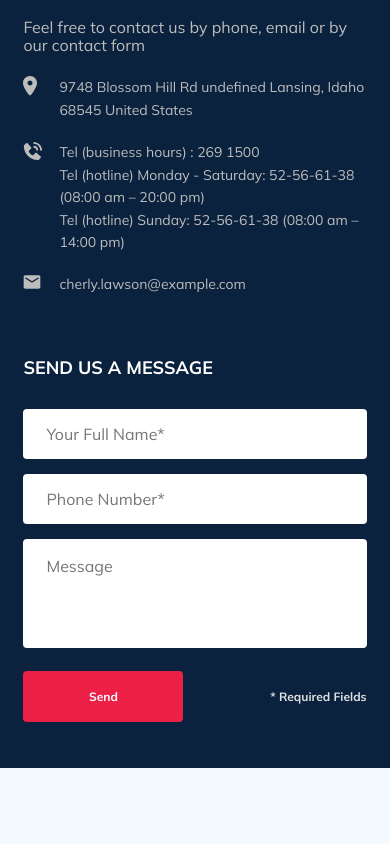
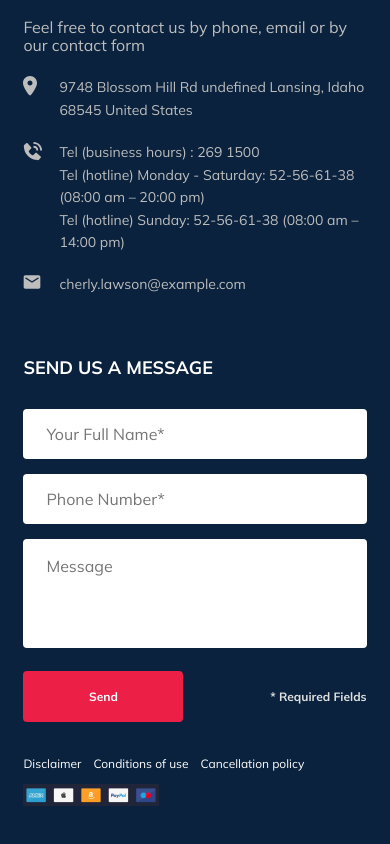
Before and after one commit to Kirilliys/tour-plan, a plain HTML site: page index.html in a window 390 px wide. Shown: the part 4157-5001 px from the top of the page. Before the commit the page ends 4925 px from the top, so only its background shows below. Drawn offline with nearby package versions, Linux system fonts and the light colour scheme.

Commit message:
footer:down

```diff
--- a/index.html
+++ b/index.html
@@ -482,6 +482,15 @@ Keanu Reeves" class="reviews-slider__avatar">
         <!-- /.footer__contact-form -->
       </div>
       <!-- /.footer-wrapper -->
+      <div class="footer__down">
+        <ul class="footer__down-ul">
+          <li class="footer__down-item">Disclaimer</li>
+          <li class="footer__down-item">Conditions of use</li>
+          <li class="footer__down-item">Cancellation policy</li>
+        </ul>
+        <img src="img/firms.jpg" alt="icon: firms" class="footer__firms">
+      </div>
+      <!-- /.footer__down -->
     </div>
     <!-- /.container -->
   </footer>
--- a/sass/_media.sass
+++ b/sass/_media.sass
@@ -102,6 +102,10 @@
       &-form
         grid-column: span 5
         grid-row: 4
+    &__down
+      margin-top: 56px
+      &-ul
+        grid-column: 1/8
 
 @media (max-width: 768px)
   .container
@@ -197,6 +201,9 @@
   .footer
     &__input
       flex-basis: 100%
+    &__down
+      &-ul
+        grid-column: 1/10
 
 @media (max-width: 580px)
   .container
@@ -312,3 +319,10 @@
       &-form
         grid-row: 7
         grid-column: 1
+    &__down
+      grid-template-rows: 1fr 1fr
+      grid-row-gap: 10px
+      margin-top: 30px
+    &__firms
+      grid-column: 1 /8
+      grid-row: 2
--- a/sass/blocks/_footer.sass
+++ b/sass/blocks/_footer.sass
@@ -107,3 +107,26 @@
     font-size: 12px
     line-height: 15px
     color: $footer-info
+  &__down
+    display: grid
+    grid-template-columns: repeat(10, 1fr)
+    grid-column: 4/11
+    margin-top: 95px
+    &-ul
+      display: flex
+      align-items: center
+      list-style: none
+      margin: 0
+      padding: 0
+      grid-column: 5/10
+    &-item
+      margin-right: 12px
+      font-style: normal
+      font-weight: normal
+      font-size: 12px
+      line-height: 15px
+  &__firms
+    display: inline-block
+    width: 136px
+    height: 22px
+    grid-column: 11/12
```
Also changed, not shown: css/style.css, 1 other file.
